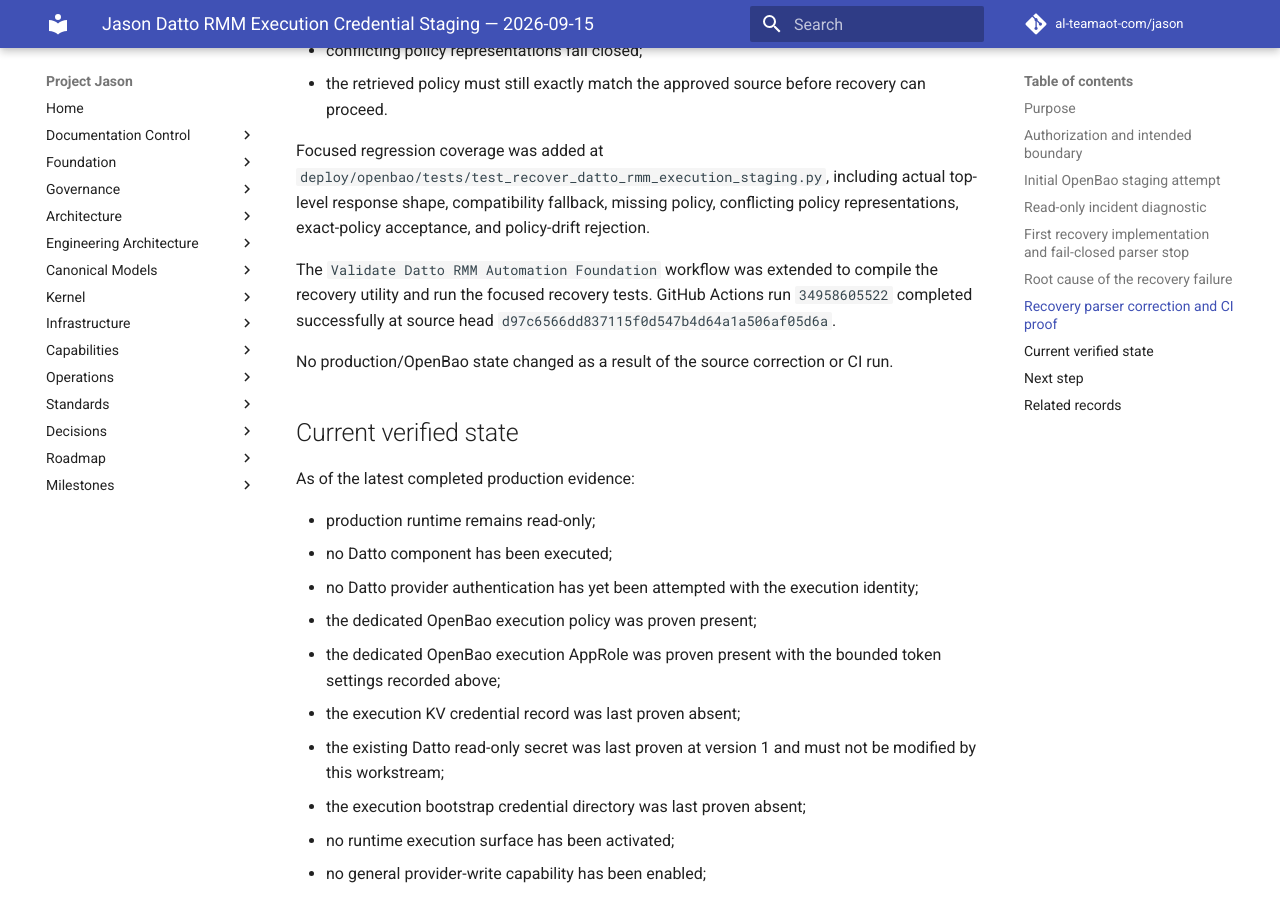
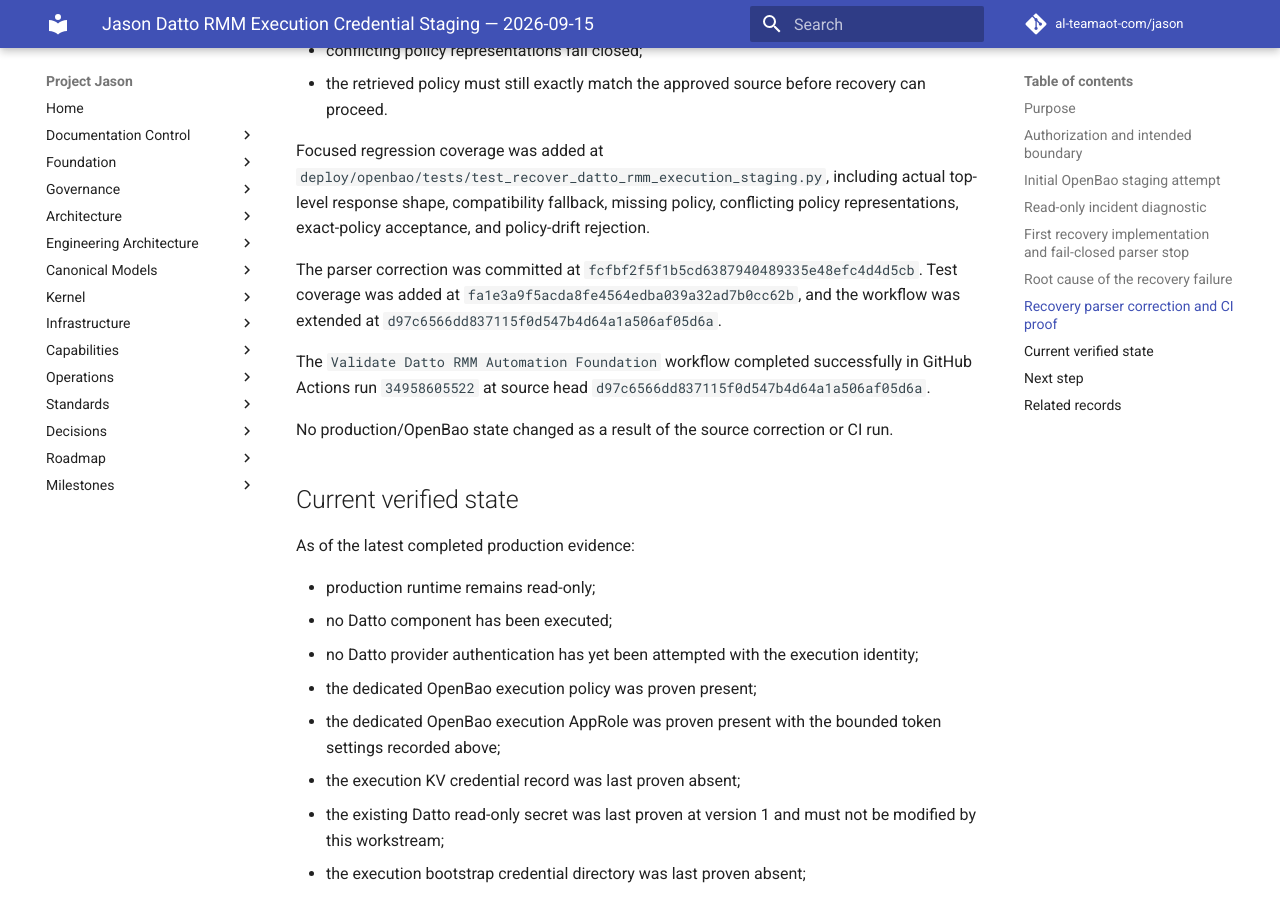
Before and after one commit to al-teamaot-com/jason, an MkDocs documentation site: the page built from docs/operations/Jason-Datto-RMM-Execution-Credential-Staging-2026-09-15.md, in a window 1280 px wide and 900 px high, scrolled down 3081 px. Built offline with MkDocs 1.6.1 and Material for MkDocs 9.7.7, drawn with Linux system fonts in a browser that asks for light colours; comment, search, counter and statistics services are not loaded.

Commit message:
Pin corrected recovery source and CI evidence

```diff
--- a/docs/operations/Jason-Datto-RMM-Execution-Credential-Staging-2026-09-15.md
+++ b/docs/operations/Jason-Datto-RMM-Execution-Credential-Staging-2026-09-15.md
@@ -85,7 +85,9 @@
 
 Focused regression coverage was added at `deploy/openbao/tests/test_recover_datto_rmm_execution_staging.py`, including actual top-level response shape, compatibility fallback, missing policy, conflicting policy representations, exact-policy acceptance, and policy-drift rejection.
 
-The `Validate Datto RMM Automation Foundation` workflow was extended to compile the recovery utility and run the focused recovery tests. GitHub Actions run `34958605522` completed successfully at source head `d97c6566dd837115f0d547b4d64a1a506af05d6a`.
+The parser correction was committed at `fcfbf2f5f1b5cd6387940489335e48efc4d4d5cb`. Test coverage was added at `fa1e3a9f5acda8fe4564edba039a32ad7b0cc62b`, and the workflow was extended at `d97c6566dd837115f0d547b4d64a1a506af05d6a`.
+
+The `Validate Datto RMM Automation Foundation` workflow completed successfully in GitHub Actions run `34958605522` at source head `d97c6566dd837115f0d547b4d64a1a506af05d6a`.
 
 No production/OpenBao state changed as a result of the source correction or CI run.
 
```
